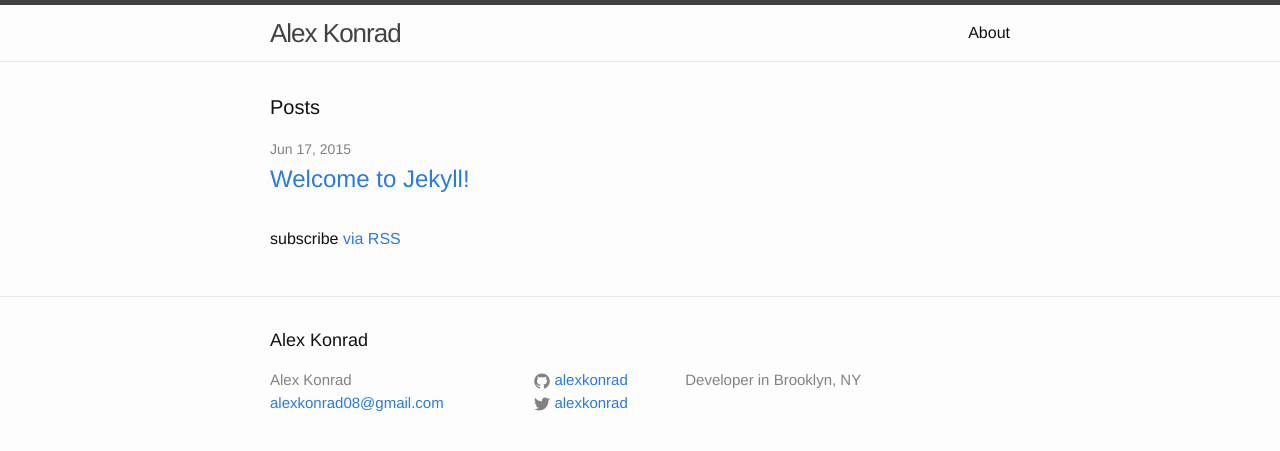
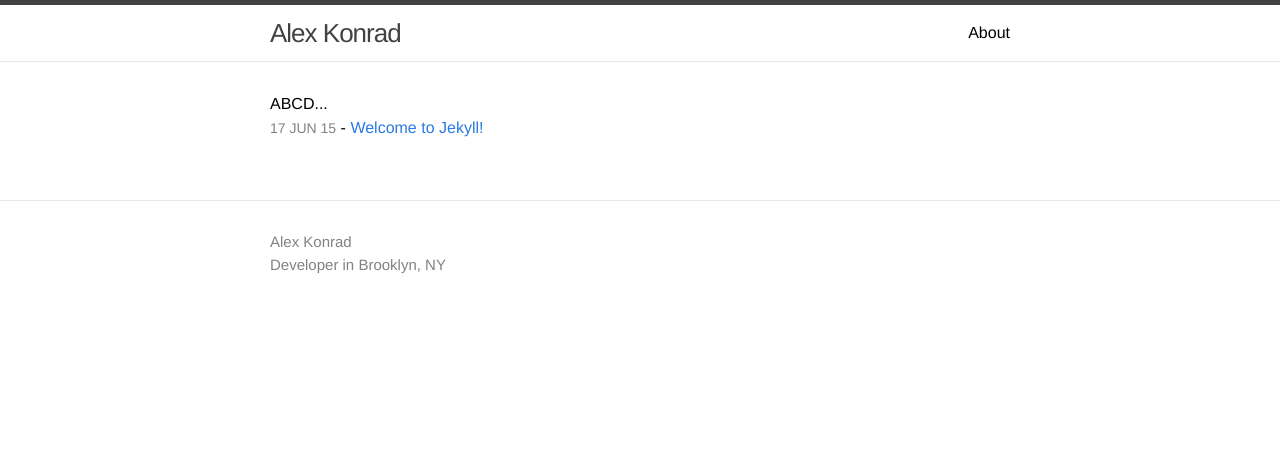
Before and after one commit to alexkonrad/alexkonrad.github.io, a Jekyll site: the page built from index.html, in a window 1280 px wide. Shown: the top 451 px of the page. Built offline with Jekyll 4.4.1, drawn with Linux system fonts in a browser that asks for light colours.

Commit message:
Adding work from over a year ago (no idea what it is)

```diff
--- a/_config.yml
+++ b/_config.yml
@@ -4,9 +4,9 @@ email: alexkonrad08@gmail.com
 description: > # this means to ignore newlines until "baseurl:"
   Developer in Brooklyn, NY
 baseurl: "" # the subpath of your site, e.g. /blog/
-url: "http://amkonrad.com" # the base hostname & protocol for your site
-twitter_username: alexkonrad
-github_username:  alexkonrad
+url: "http://alexkonrad.github.io" # the base hostname & protocol for your site
+# twitter_username: alexkonrad
+# github_username:  alexkonrad
 
 # Build settings
 markdown: kramdown
--- a/_includes/footer.html
+++ b/_includes/footer.html
@@ -2,13 +2,14 @@
 
   <div class="wrapper">
 
-    <h2 class="footer-heading">{{ site.title }}</h2>
+    <!-- <h2 class="footer-heading">{{ site.title }}</h2> -->
 
     <div class="footer-col-wrapper">
       <div class="footer-col  footer-col-1">
         <ul class="contact-list">
           <li>{{ site.title }}</li>
-          <li><a href="mailto:{{ site.email }}">{{ site.email }}</a></li>
+          <!-- <li><a href="mailto:{{ site.email }}">{{ site.email }}</a></li> -->
+          <li><p class="text">{{ site.description }}</p></li>
         </ul>
       </div>
 
@@ -46,7 +47,7 @@
       </div>
 
       <div class="footer-col  footer-col-3">
-        <p class="text">{{ site.description }}</p>
+        <!-- <p class="text">{{ site.description }}</p> -->
       </div>
     </div>
 
--- a/_sass/_layout.scss
+++ b/_sass/_layout.scss
@@ -181,11 +181,12 @@
 .post-meta {
     font-size: $small-font-size;
     color: $grey-color;
+    text-transform: uppercase;
 }
 
 .post-link {
-    display: block;
-    font-size: 24px;
+    // display: block;
+    // font-size: 24px;
 }
 
 
--- a/css/main.scss
+++ b/css/main.scss
@@ -14,7 +14,9 @@ $base-line-height: 1.5;
 $spacing-unit:     30px;
 
 $text-color:       #111;
+$text-color:       #000;
 $background-color: #fdfdfd;
+$background-color: #fff;
 $brand-color:      #2a7ae2;
 
 $grey-color:       #828282;
--- a/index.html
+++ b/index.html
@@ -4,20 +4,25 @@ layout: default
 
 <div class="home">
 
-  <h1 class="page-heading">Posts</h1>
+  <!-- <h1 class="page-heading">Posts</h1> -->
+
+  <div class="introduction">
+    ABCD...
+  </div>
 
   <ul class="post-list">
     {% for post in site.posts %}
       <li>
-        <span class="post-meta">{{ post.date | date: "%b %-d, %Y" }}</span>
-
-        <h2>
-          <a class="post-link" href="{{ post.url | prepend: site.baseurl }}">{{ post.title }}</a>
-        </h2>
+        <span class="post-meta">{{ post.date | date: "%d %b %y" }}</span> -
+        <a class="post-link" href="{{ post.url | prepend: site.baseurl }}">{{ post.title }}</a>
+        <!-- <p>{{ post.excerpt }}</p> -->
       </li>
     {% endfor %}
   </ul>
 
-  <p class="rss-subscribe">subscribe <a href="{{ "/feed.xml" | prepend: site.baseurl }}">via RSS</a></p>
+  <!--
+    TODO: Add this back in when you actually have enough blog posts
+    <p class="rss-subscribe">subscribe <a href="{{ "/feed.xml" | prepend: site.baseurl }}">via RSS</a></p>
+  -->
 
 </div>
```
Also changed, not shown: 6 other files.
